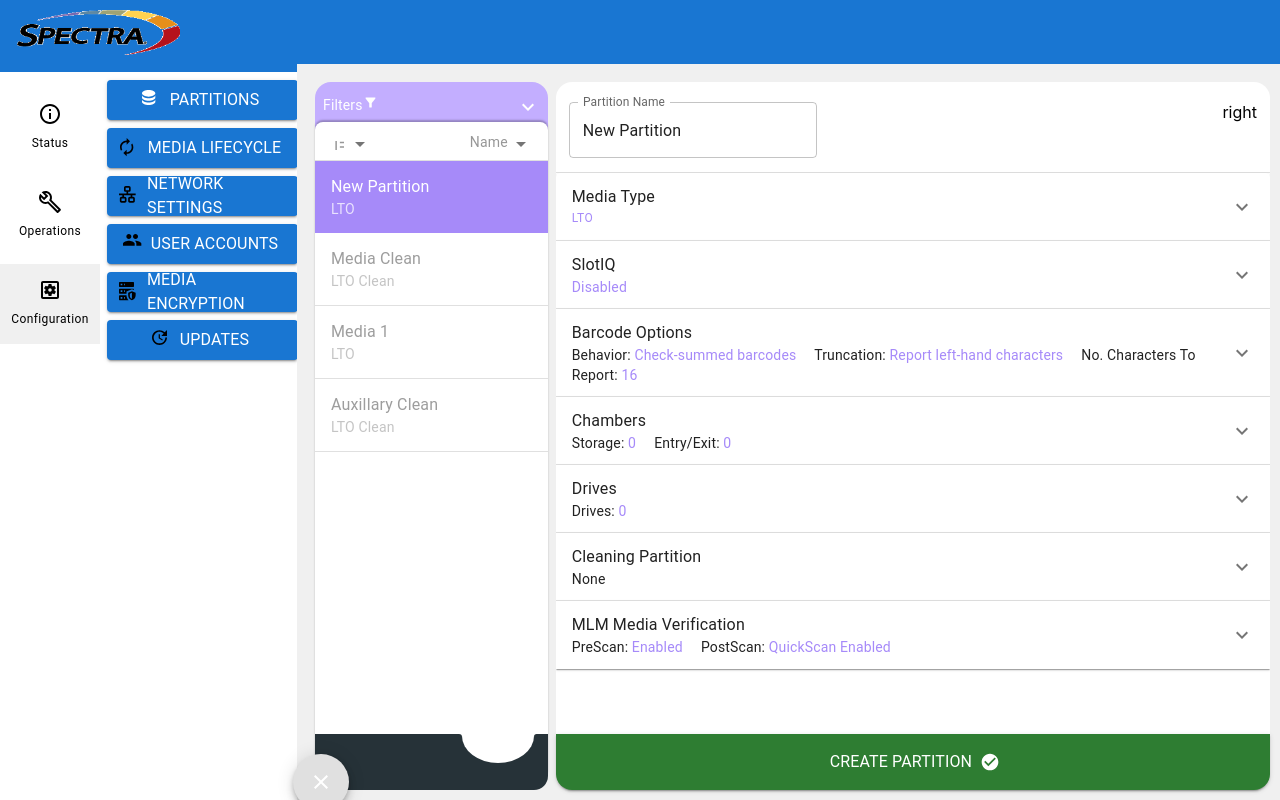
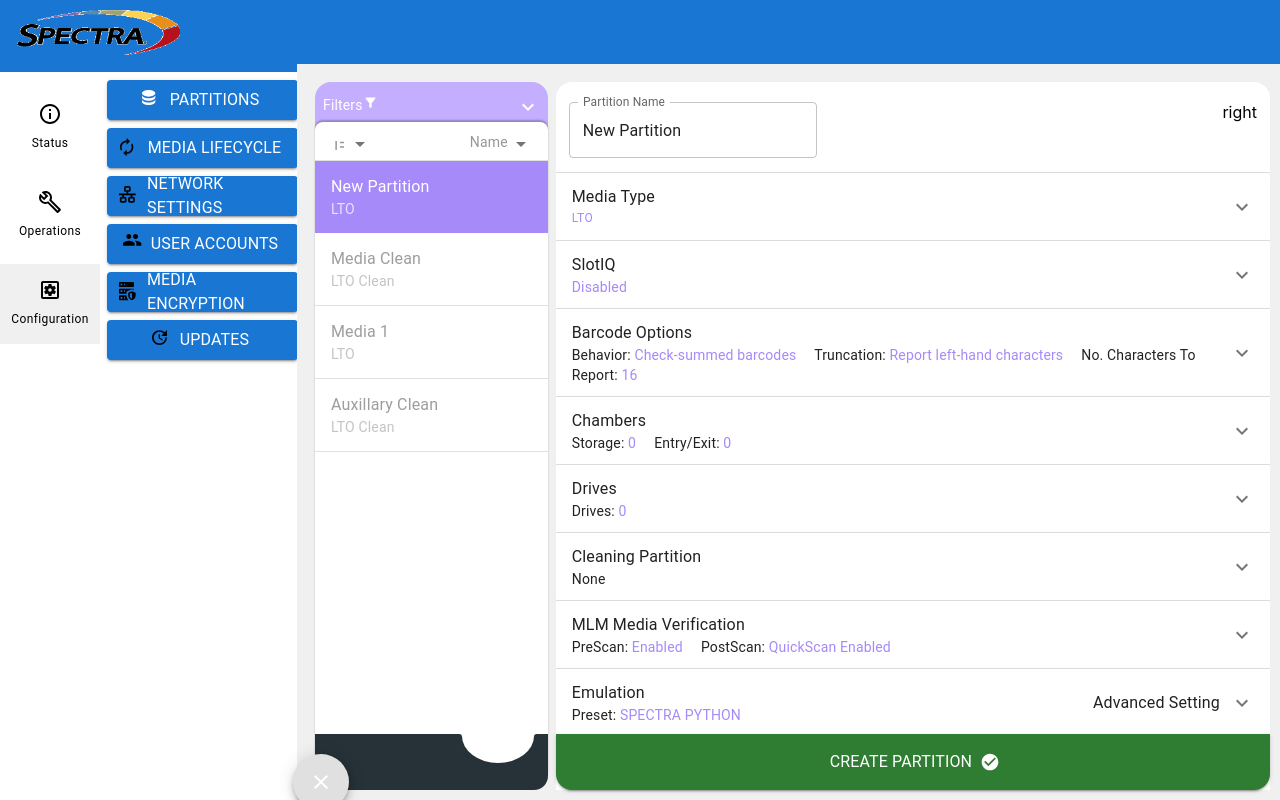
Before and after one commit to SpectraLogic/lumos-ui-demo, a React (Create React App) app: page /Partitions/create in a window 1280 px wide. Built offline with nearby package versions, Linux system fonts and the light colour scheme.

Commit message:
Added inital advanced partition accordions

```diff
--- a/src/components/PartitionDetail/FieldAccordion.tsx
+++ b/src/components/PartitionDetail/FieldAccordion.tsx
@@ -3,17 +3,36 @@ import PartitionFields from './PartitionFields';
 import styled from 'styled-components';
 import { Accordion, AccordionDetails, AccordionSummary, Divider, Typography, Zoom, } from '@mui/material';
 import { ExpandMore } from '@mui/icons-material';
+import { motion, Variant } from 'framer-motion';
 
 interface IFieldAccordionProps {
     panelTitle: PartitionFields;
     headerSubText: React.ReactElement;
     detailsContent: React.ReactElement;
+    isAdvancedSetting?: boolean
 }
 
-const AccordionSummaryContent = styled.div`
+const AccordionSummaryContentContainer = styled.div`
+    display: flex;
+    flex-direction: row;
+    width: 100%;
+`;
+
+const AccordionSummaryLeft = styled.div`
     display: flex;
     flex-direction: column;
 `;
+
+const AccordionSummaryRight = styled(motion.div)`
+    margin-left: auto;
+    margin-right: 10px;
+`;
+
+const summaryRightVariants: { [key: string]: Variant } = {
+    expanded: { transform: "translateY( 0px )" },
+    closed: { transform: "translateY( 10px )" }
+}
+
 const DetailsDivider = styled( Divider )`
     margin-bottom: 10px;
 `;
@@ -34,8 +53,11 @@ const FieldAccordion: React.FunctionComponent<IFieldAccordionProps> = (props) =>
     const [expanded, setExpanded] = React.useState( false );
   return(
     <Accordion expanded={ expanded } TransitionProps={{ unmountOnExit: true }}>
-        <AccordionSummary onClick={ setExpanded.bind( undefined, !expanded ) } expandIcon={ <ExpandMore /> }>
-            <AccordionSummaryContent>
+        <AccordionSummary
+        onClick={ setExpanded.bind( undefined, !expanded ) }
+        expandIcon={ <ExpandMore /> }>
+            <AccordionSummaryContentContainer>
+                <AccordionSummaryLeft>
                     <Typography>
                         { props.panelTitle }
                     </Typography>
@@ -44,7 +66,21 @@ const FieldAccordion: React.FunctionComponent<IFieldAccordionProps> = (props) =>
                             { props.headerSubText }
                         </Typography>
                     </Zoom>
-            </AccordionSummaryContent>
+                </AccordionSummaryLeft>
+                { props.isAdvancedSetting && (
+                    <AccordionSummaryRight
+                    variants={ summaryRightVariants }
+                    animate={ expanded ? "expanded" : "closed" }
+                    initial={ false }
+                    transition={{ type: "tween", duration: 0.15 }}>
+                        <Zoom in={ true } appear={ false }>
+                            <Typography>
+                                Advanced Setting
+                            </Typography>
+                        </Zoom>
+                    </AccordionSummaryRight>
+                ) }
+            </AccordionSummaryContentContainer>
         </AccordionSummary>
         <AccordionDetails>
             <DetailsDivider />
--- /dev/null
+++ b/src/components/PartitionDetail/FieldComponents/Emulation.tsx
@@ -0,0 +1,19 @@
+import * as React from 'react';
+import FieldAccordion, { ValueText } from '../FieldAccordion';
+import PartitionFields from '../PartitionFields';
+
+interface IEmulationProps {
+}
+
+const Emulation: React.FunctionComponent<IEmulationProps> = (props) => {
+  return(
+      <FieldAccordion
+        panelTitle={ PartitionFields.Emulation }
+        headerSubText={ <>Preset: <ValueText>SPECTRA PYTHON</ValueText></> }
+        detailsContent={ <> todo </> }
+        isAdvancedSetting
+    />
+  );
+};
+
+export default Emulation;
--- /dev/null
+++ b/src/components/PartitionDetail/FieldComponents/EmulationOptions.tsx
@@ -0,0 +1,19 @@
+import * as React from 'react';
+import FieldAccordion, { ValueText } from '../FieldAccordion';
+import PartitionFields from '../PartitionFields';
+
+interface IEmulationOptionsProps {
+}
+
+const EmulationOptions: React.FunctionComponent<IEmulationOptionsProps> = (props) => {
+  return(
+      <FieldAccordion
+        panelTitle={ PartitionFields.EmulationOptions }
+        headerSubText={ <>Include tape generation in Read Element Status: <ValueText>Enabled</ValueText></> }
+        detailsContent={ <> todo </> }
+        isAdvancedSetting
+    />
+  );
+};
+
+export default EmulationOptions;
--- a/src/components/PartitionDetail/FieldComponents/MediaType.tsx
+++ b/src/components/PartitionDetail/FieldComponents/MediaType.tsx
@@ -23,7 +23,7 @@ const MediaType: React.FunctionComponent<IMediaTypeProps> = (props) => {
     const [expanded, setExpanded] = React.useState( false );
   return(
     <Accordion expanded={ expanded }>
-        <AccordionSummary onClick={ setExpanded.bind( undefined, !expanded ) } expandIcon={ <ExpandMore /> } >
+        <AccordionSummary onClick={ setExpanded.bind( undefined, !expanded ) } expandIcon={ ( <ExpandMore /> ) } >
             <AccordionSummaryContent>
                 <Typography>
                     { PartitionFields.MediaType }
--- /dev/null
+++ b/src/components/PartitionDetail/FieldComponents/MediaZoning.tsx
@@ -0,0 +1,19 @@
+import * as React from 'react';
+import FieldAccordion, { ValueText } from '../FieldAccordion';
+import PartitionFields from '../PartitionFields';
+
+interface IMediaZoningProps {
+}
+
+const MediaZoning: React.FunctionComponent<IMediaZoningProps> = (props) => {
+  return(
+      <FieldAccordion
+        panelTitle={ PartitionFields.MediaZoning }
+        headerSubText={  <ValueText>Enabled</ValueText> }
+        detailsContent={ <> todo </> }
+        isAdvancedSetting
+    />
+  );
+};
+
+export default MediaZoning;
--- /dev/null
+++ b/src/components/PartitionDetail/FieldComponents/RoboticLoadBalancing.tsx
@@ -0,0 +1,19 @@
+import * as React from 'react';
+import FieldAccordion, { ValueText } from '../FieldAccordion';
+import PartitionFields from '../PartitionFields';
+
+interface IRoboticLoadBalancingProps {
+}
+
+const RoboticLoadBalancing: React.FunctionComponent<IRoboticLoadBalancingProps> = (props) => {
+  return(
+      <FieldAccordion
+        panelTitle={ PartitionFields.RoboticLoadBalancing }
+        headerSubText={ <ValueText>Enabled</ValueText> }
+        detailsContent={ <> todo </> }
+        isAdvancedSetting
+    />
+  );
+};
+
+export default RoboticLoadBalancing;
--- /dev/null
+++ b/src/components/PartitionDetail/FieldComponents/SoftLoad.tsx
@@ -0,0 +1,19 @@
+import * as React from 'react';
+import FieldAccordion, { ValueText } from '../FieldAccordion';
+import PartitionFields from '../PartitionFields';
+
+interface ISoftLoadProps {
+}
+
+const SoftLoad: React.FunctionComponent<ISoftLoadProps> = (props) => {
+  return(
+      <FieldAccordion
+        panelTitle={ PartitionFields.SoftLoad }
+        headerSubText={ <ValueText>Enabled</ValueText> }
+        detailsContent={ <> todo </> }
+        isAdvancedSetting
+    />
+  );
+};
+
+export default SoftLoad;
--- /dev/null
+++ b/src/components/PartitionDetail/FieldComponents/Taos.tsx
@@ -0,0 +1,19 @@
+import * as React from 'react';
+import FieldAccordion, { ValueText } from '../FieldAccordion';
+import PartitionFields from '../PartitionFields';
+
+interface ITaosProps {
+}
+
+const Taos: React.FunctionComponent<ITaosProps> = (props) => {
+  return(
+      <FieldAccordion
+        panelTitle={ PartitionFields.TAOS }
+        headerSubText={ <ValueText>Enabled</ValueText> }
+        detailsContent={ <> todo </> }
+        isAdvancedSetting
+    />
+  );
+};
+
+export default Taos;
--- a/src/components/PartitionDetail/PartitionDetail.tsx
+++ b/src/components/PartitionDetail/PartitionDetail.tsx
@@ -15,6 +15,12 @@ import SlotIQ from './FieldComponents/SlotIQ';
 import PartitionFields from './PartitionFields';
 import uniqid from 'uniqid';
 import { useNavigate} from 'react-router-dom';
+import Emulation from './FieldComponents/Emulation';
+import Taos from './FieldComponents/Taos';
+import EmulationOptions from './FieldComponents/EmulationOptions';
+import SoftLoad from './FieldComponents/SoftLoad';
+import RoboticLoadBalancing from './FieldComponents/RoboticLoadBalancing';
+import MediaZoning from './FieldComponents/MediaZoning';
 
 interface IPartitionDetailProps {
     availablePartitions: Array<IPartition>
@@ -81,6 +87,7 @@ const stagedEditsReducer = ( state: Partial<IPartition>, action: { type: StagedE
 
 const PartitionDetail: React.FunctionComponent<IPartitionDetailProps> = (props) => {
     const [stagedEditState, setStagedEditState] = React.useReducer( stagedEditsReducer as React.Reducer<Partial<IPartition>, { type: StagedEditsActions, payload: Partial<IPartition> }>, {} as Partial<IPartition> );
+    const [showAdvancedSettings, setShowAdvancedSettings] = React.useState( true );
     const isNewPartition = props.partitionId === "DEFAULT";
     const newPartitionId: Partial<IPartition> | undefined  = isNewPartition ? { id: uniqid() } : undefined;
     const navigate = useNavigate();
@@ -139,6 +146,17 @@ const PartitionDetail: React.FunctionComponent<IPartitionDetailProps> = (props)
                 onValueChange={ (value: IMLMVerificationConfig ) => setStagedEditState({  type: StagedEditsActions.UPDATE, payload: {[PartitionFields.MLMVerification]: value} }) }
 
             />
+            { showAdvancedSettings && (
+                <>
+                    <Emulation />
+                    <EmulationOptions />
+                    <Taos />
+                    <SoftLoad />
+                    <MediaZoning/>
+                    <Taos />
+                    <RoboticLoadBalancing />
+                </>
+            ) }
             { ( !_.isEmpty( stagedEditState ) || isNewPartition ) && ( <ForceExtraScroll /> ) }
         </Body>
         <Zoom in={ !_.isEmpty( stagedEditState ) || isNewPartition }>
--- a/src/components/PartitionDetail/PartitionFieldProps.ts
+++ b/src/components/PartitionDetail/PartitionFieldProps.ts
@@ -1,4 +1,5 @@
 export default interface PartitionFieldProps<T>{
     value: T,
     onValueChange: ( value: T ) => void;
+    isAdvancedSetting?: boolean
 }
--- a/src/components/PartitionDetail/PartitionFields.ts
+++ b/src/components/PartitionDetail/PartitionFields.ts
@@ -7,6 +7,12 @@ enum PartitionFields {
     Drives = "Drives",
     CleaningPartition = "Cleaning Partition",
     MLMVerification = "MLM Media Verification",
+    Emulation = "Emulation",
+    EmulationOptions ="Emulation Options",
+    SoftLoad = "Soft Load",
+    MediaZoning = "Media Zoning",
+    TAOS = "Time-based Access Order System",
+    RoboticLoadBalancing = "Robotic Load Balancing"
 }
 
 export default PartitionFields;
```
Also changed, not shown: src/interfaces/IPartition.ts (+14 -0 lines). Lines whose indentation alone changed are shown as unchanged.
